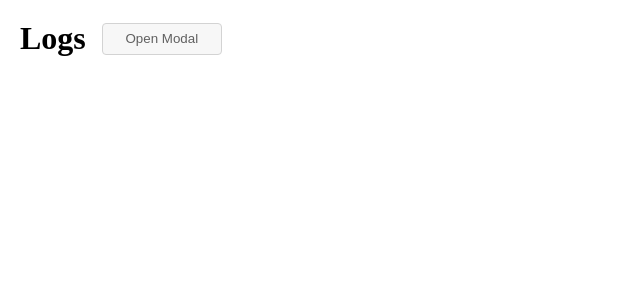
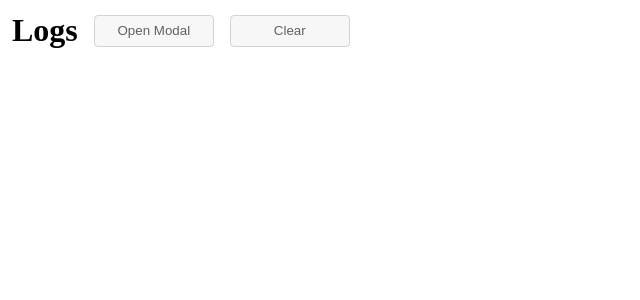
Before and after one commit to jinpill/useShortcuts, a Next.js app: page / in a window 1280 px wide. Shown: the top 300 px of the page, without its empty margins (0-640 px from the left). Built offline with nearby package versions, Linux system fonts and the light colour scheme.

Commit message:
edit: Refactoring

```diff
--- a/pages/_app.tsx
+++ b/pages/_app.tsx
@@ -1,4 +1,5 @@
 import type { AppProps } from "next/app";
+import "./globals.css";
 
 const App = ({ Component, pageProps }: AppProps) => {
   return <Component {...pageProps} />;
--- /dev/null
+++ b/pages/globals.css
@@ -0,0 +1,9 @@
+html,
+body,
+#__next {
+  height: 100vh;
+}
+
+body {
+  margin: 0;
+}
--- a/pages/index.module.css
+++ b/pages/index.module.css
@@ -40,3 +40,7 @@
 .button:active {
   filter: brightness(0.9);
 }
+
+.logs {
+  padding: 0 12px 24px;
+}
--- a/pages/index.tsx
+++ b/pages/index.tsx
@@ -7,10 +7,6 @@ const Home = () => {
   const [visible, setVisible] = useState(false);
   const [logs, setLogs] = useState<string[]>([]);
   const logsRef = useRef<HTMLDivElement>(null);
-
-  const toggleModal = (_visible: boolean) => {
-    setVisible(_visible);
-  };
 
   useEffect(() => {
     if (logsRef.current === null) return;
@@ -25,19 +21,24 @@ const Home = () => {
     <>
       <header className={style.header}>
         <h1 className={style.title}>Logs</h1>
-        <button className={style.button} onClick={toggleModal.bind(null, true)}>
+        <button className={style.button} onClick={setVisible.bind(null, true)}>
           Open Modal
+        </button>
+        <button className={style.button} onClick={setLogs.bind(null, [])}>
+          Clear
         </button>
       </header>
 
-      <div ref={logsRef}>
+      <div className={style.logs} ref={logsRef}>
         {logs.map((log, index) => (
-          <p key={index}>{log}</p>
+          <p key={index}>
+            {index + 1} - {log}
+          </p>
         ))}
       </div>
 
       {visible && (
-        <Modal title="Modal" onClose={toggleModal.bind(null, false)} onLog={setLogs}>
+        <Modal title="Modal" onClose={setVisible.bind(null, false)} onLog={setLogs}>
           <Shortcut shortcut="Cmmand L" feature="Enable / Disable Shortcuts" />
           <Shortcut shortcut="Command A" feature="Select All" />
           <Shortcut shortcut="Enter" feature="Apply" />
```
